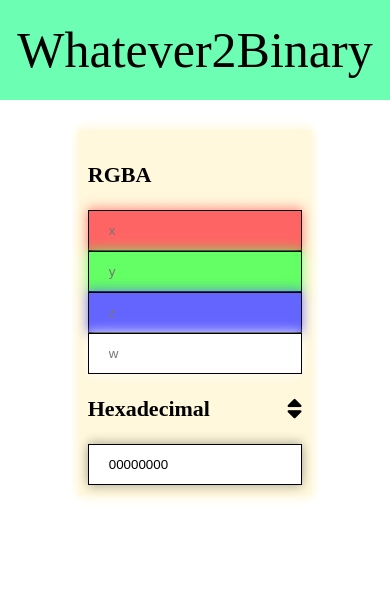
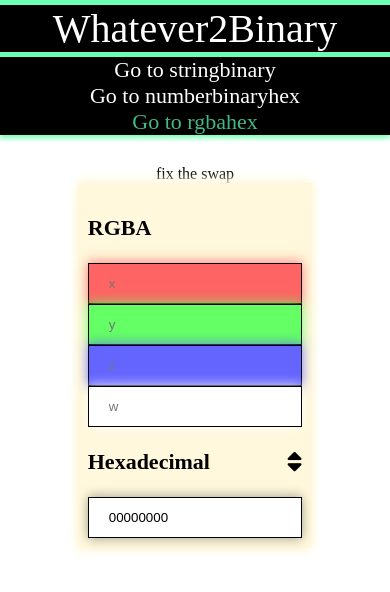
Before and after one commit to Stolkerve/Whatever2Binary, a Vue app: page /rgbahex in a window 390 px wide. Shown: the top 592 px of the page. Built offline with nearby package versions, Linux system fonts and the light colour scheme.

Commit message:
HeaderComponent finalized

```diff
--- a/src/assets/css/global.css
+++ b/src/assets/css/global.css
@@ -1,5 +1,4 @@
 .forms-conteiner{
-  margin-top: 30px;
   width: auto;
   height: auto;
 	display: flex;
@@ -23,6 +22,10 @@
 	box-shadow: 0 3px 10px 0 rgba(0, 0, 0, 0.2), 0 -3px 10px 0 rgba(0, 0, 0, 0.2);
 	transition: 0.2s;
 }
+.fa-sort:not(hover){
+	box-shadow: 0 3px 10px 0 rgba(0, 0, 0, 0.0), 0 -3px 10px 0 rgba(0, 0, 0, 0.0);
+	transition: 0.2s;
+}
 
 .form-input-text{
   width:100%;
--- a/src/components/ConvertFormComponent.vue
+++ b/src/components/ConvertFormComponent.vue
@@ -1,5 +1,6 @@
 <template>
 	<div class = "conteiner">
+		fix the swap
 		<template v-if="!swap">
 			<p>{{inputText}}</p>
 			<textarea
--- a/src/components/HeaderComponent.vue
+++ b/src/components/HeaderComponent.vue
@@ -1,20 +1,95 @@
 <template>
   	<div class = "header">
-			<div>
-  			Whatever2Binary
+			<div class = "header-title">
+				<router-link to="/">Whatever2Binary</router-link>
+			</div>
+			<div class="nav-bar">
+				<div>
+				<router-link to="/stringbinary">Go to stringbinary</router-link>
+				</div>
+				<div>
+				<router-link to="/numberbinaryhex">Go to numberbinaryhex</router-link>
+				</div>
+				<div>
+				<router-link to="/rgbahex">Go to rgbahex</router-link>
+				</div>
 			</div>
   	</div>
 </template>
 
 <style scoped>
 .header {
-	font-size: 50px;
-  background-color:rgb(108, 255, 179);
 	width: 100%;
-  height: 100px;
 	display: flex;
-	justify-content: center;
+	justify-content: space-between;
   align-items: center;
+	background-color:rgb(108, 255, 179);
+	height: auto;
+	flex-direction: column;
+	box-shadow: 0 3px 5px 0 rgba(108, 255, 179, 1);
+	margin-bottom: 30px;
 }
 
+.header-title {
+  /*background-color:rgb(108, 255, 179);*/
+	font-size: 40px;
+	padding-top: 5px;
+	padding-bottom: 5px;
+}
+/*background: linear-gradient(to bottom right,#024,#402);*/
+
+.nav-bar{
+	font-size: 22px;
+	display: flex;
+	flex-direction: row;
+	height: auto;
+}
+
+.nav-bar div{
+	margin: 5px;
+}
+
+.nav-bar a{
+	width: 100%;
+}
+
+a {
+	text-decoration: none;
+	color: white;
+	background-color: black;
+}
+
+.nav-bar a.router-link-exact-active {
+  color: #42b983;
+}
+
+
+@media only screen and (max-width: 700px) {
+   .header{
+  }
+
+	.header-title {
+		width: 100%;
+		display: flex;
+	}
+	.header-title a{
+		width: 100%;
+		text-align: center;
+	}
+
+	.nav-bar{
+		width: 100%;
+		flex-wrap: wrap;
+		flex-direction: column;
+	}
+
+	.nav-bar div{
+		width: 100%;
+		margin:0px;
+		display: flex;
+	}
+	.nav-bar a{
+		text-align: center;
+	}
+}
 </style>
--- a/src/views/HomeView.vue
+++ b/src/views/HomeView.vue
@@ -1,6 +1,6 @@
 <template>
   <div>
-    90-
+    This page do stuff :D
   </div>
 </template>
 
--- a/src/views/RGBAHexView.vue
+++ b/src/views/RGBAHexView.vue
@@ -1,5 +1,6 @@
 <template>
   <div class="forms-conteiner">
+    fix the swap
     <div class = "forms-background-conteiner">
     <template v-if="!swap">
       <div style = "width: 100%;">
@@ -158,6 +159,7 @@ export default class RGBAHexView extends Vue {
   box-sizing: border-box;
   padding: 12px 20px;
   border: solid 1px black;
+  width: 100%;
 }
 
 .x {
```
